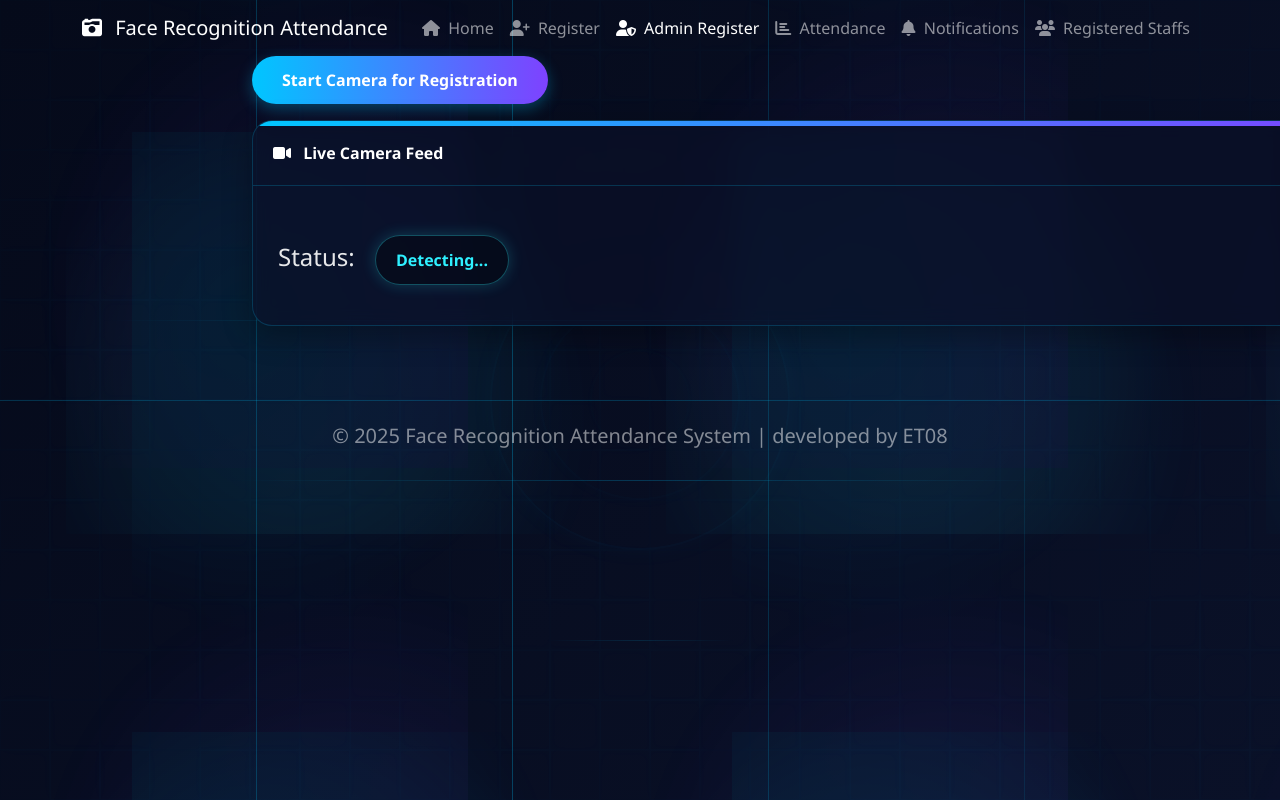
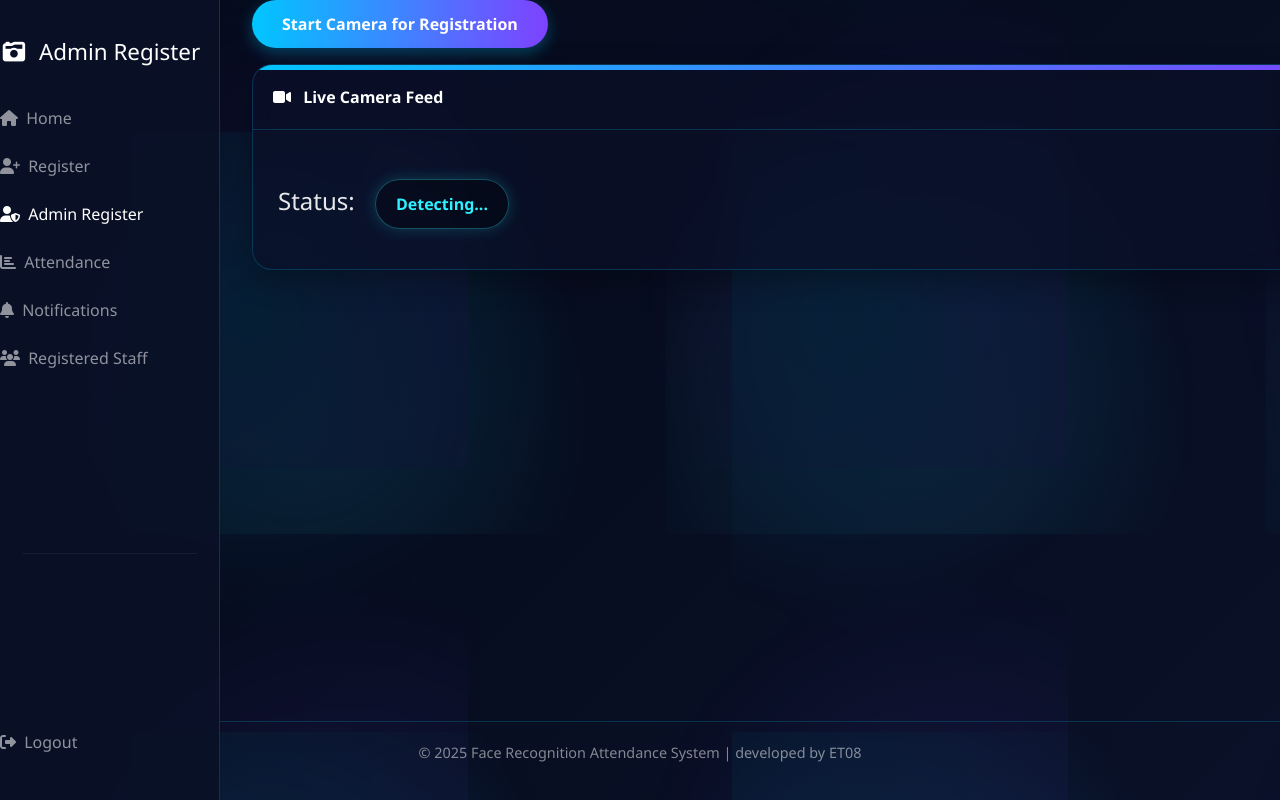
Before and after one commit to face-recognition-attendance-system1/class_attendance_system, a Flask app: page /admin_register_page in a window 1280 px wide; the page is wider, and only the part inside the window is pictured. Run offline with Flask 3, Linux system fonts and the light colour scheme; the visitor is signed in with stand-in values (Sample User, id 1); some libraries are stand-ins or nearby versions.

Commit message:
recent progress

```diff
--- a/templates/admin_register.html
+++ b/templates/admin_register.html
@@ -447,12 +447,17 @@
     }
 
     .footer {
+        position: fixed;
+        left: 0;
+        font-size:0.9em;
+        bottom: 0;
+        width: 100%;
         text-align: center;
         padding: 20px;
         color: rgba(255, 255, 255, 0.5);
-      font-size: 20px;
-      margin-top: 30px;
+        background: transparent;
         border-top: 1px solid rgba(0, 198, 255, 0.2);
+        z-index: 99;
     }
 
     .camera-overlay {
@@ -592,59 +597,47 @@
   <div class="background-pattern"></div>
 
   <!-- Animated Face Pattern Lines in Foreground -->
-  <div class="face-pattern-lines">
-    <div class="face-line"></div>
-    <div class="face-line"></div>
-    <div class="face-line"></div>
-    <div class="face-line"></div>
-    <div class="face-line"></div>
-    <div class="face-line"></div>
-    <div class="face-line"></div>
-    <div class="face-line"></div>
-  </div>
 
   <!-- Face Grid Animation -->
   <div class="face-grid" id="faceGrid"></div>
 
-  <!-- Face Recognition Animation -->
-  <div class="face-recognition-animation">
-    <div class="face-circle"></div>
-    <div class="face-circle"></div>
-    <div class="face-circle"></div>
-  </div>
 
   <!-- Navigation Bar -->
-  <nav class="navbar navbar-expand-lg navbar-dark">
-    <div class="container">
-      <a class="navbar-brand" href="#">
+<nav class="navbar navbar-dark"
+     style="height:100vh; width:220px; position:fixed; top:0; left:0; z-index:100; border-radius:0; border-right:1px solid rgba(0,198,255,0.2); background:rgba(10,17,40,0.95); display:flex; flex-direction:column; align-items:center; padding-top:30px; justify-content:space-between;">
+  <div style="width:100%; display:flex; flex-direction:column; align-items:center;">
+    <a class="navbar-brand mb-4" href="#" style="font-size:1.4rem; text-align: left;">
       <i class="fas fa-camera-retro me-2"></i>
-        Face Recognition Attendance
+      Admin Register
     </a>
-      <button class="navbar-toggler" type="button" data-bs-toggle="collapse" data-bs-target="#navbarNav">
-        <span class="navbar-toggler-icon"></span>
-      </button>
-      <div class="collapse navbar-collapse" id="navbarNav">
-        <ul class="navbar-nav ms-auto">
-          <li class="nav-item">
-            <a class="nav-link" href="{{ url_for('home') }}" onclick="stopCamera()"><i class="fas fa-home me-1"></i> Home</a>
+    <ul class="navbar-nav w-100" style="flex-direction:column; margin-top:0;">
+      <li class="nav-item mb-2">
+        <a class="nav-link" href="{{ url_for('home') }}"><i class="fas fa-home me-1"></i> Home</a>
       </li>
-          <li class="nav-item">
-            <a class="nav-link" href="{{ url_for('register_page') }}" onclick="stopCamera()"><i class="fas fa-user-plus me-1"></i> Register</a>
+      <li class="nav-item mb-2">
+        <a class="nav-link" href="{{ url_for('register_page') }}"><i class="fas fa-user-plus me-1"></i> Register</a>
       </li>
-          <li class="nav-item">
-            <a class="nav-link active" href="#" onclick="stopCamera()"><i class="fas fa-user-shield me-1"></i> Admin Register</a>
+      <li class="nav-item mb-2">
+        <a class="nav-link active" href="#"><i class="fas fa-user-shield me-1"></i> Admin Register</a>
       </li>
-          <li class="nav-item">
-            <a class="nav-link" href="{{ url_for('attendance') }}" onclick="stopCamera()"><i class="fas fa-chart-bar me-1"></i> Attendance</a>
+      <li class="nav-item mb-2">
+        <a class="nav-link " href="{{ url_for('attendance') }}"><i class="fas fa-chart-bar me-1"></i> Attendance</a>
       </li>
-          <li class="nav-item">
-            <a class="nav-link" href="{{ url_for('notifications') }}" onclick="stopCamera()"><i class="fas fa-bell me-1"></i> Notifications</a>
+      <li class="nav-item mb-2">
+        <a class="nav-link" href="{{ url_for('notifications') }}"><i class="fas fa-bell me-1"></i> Notifications</a>
       </li>
-          <li class="nav-item">
-            <a class="nav-link" href="{{ url_for('registered') }}" onclick="stopCamera()"><i class="fas fa-users me-1"></i> Registered Staffs</a>
+      <li class="nav-item mb-2">
+        <a class="nav-link" href="{{ url_for('registered') }}"><i class="fas fa-users me-1"></i> Registered Staff</a>
       </li>
     </ul>
   </div>
+  <hr style="width:80%; border-color: rgba(255, 255, 255, 0.2);">
+  <div style="width:100%; display:flex; flex-direction:column; align-items:center; margin-bottom:30px;">
+    <ul class="navbar-nav w-100">
+      <li class="nav-item">
+        <a class="nav-link" href="{{ url_for('logout') }}"><i class="fas fa-sign-out-alt me-1"></i> Logout</a>
+      </li>
+    </ul>
   </div>
 </nav>
 
@@ -802,27 +795,7 @@
   <script>
     let intervalId;
 
-    // Generate face grid cells
-    function generateFaceGrid() {
-      const grid = document.getElementById('faceGrid');
-      const cellSize = 50;
-      const cols = Math.ceil(window.innerWidth / cellSize);
-      const rows = Math.ceil(window.innerHeight / cellSize);
 
-      for (let i = 0; i < rows; i++) {
-        for (let j = 0; j < cols; j++) {
-          const cell = document.createElement('div');
-          cell.className = 'grid-cell';
-          cell.style.left = `${j * cellSize}px`;
-          cell.style.top = `${i * cellSize}px`;
-          cell.style.animationDelay = `${Math.random() * 4}s`;
-          grid.appendChild(cell);
-        }
-      }
-    }
-
-    // Initialize grid on page load
-    window.addEventListener('load', generateFaceGrid);
 
     function startCamera() {
       const videoContainer = document.getElementById("videoContainer");
```
Also changed, not shown: templates/attendance.html (+11 -18 lines), templates/home.html (+22 -11 lines), templates/index.html (+25 -12 lines), templates/login.html (+12 -22 lines), templates/notifications.html (+15 -50 lines), templates/registered.html (+16 -47 lines), 1 other file. Lines whose indentation alone changed are shown as unchanged.
